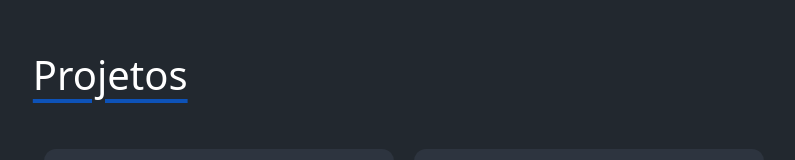
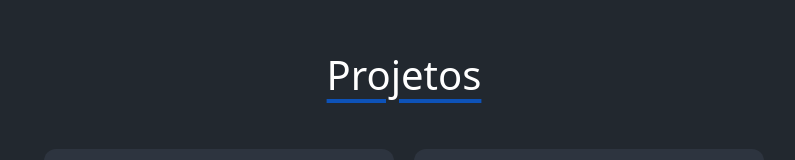
Before and after one commit to Leonardo-Selegar/Leonardo-Selegar.github.io, a React (Create React App) app: page / in a window 1280 px wide. Shown: the part 1625-1785 px from the top of the page, without its empty margins (236-1031 px from the left). Built offline with nearby package versions, Linux system fonts and the light colour scheme; grey boxes are pictures that could not be loaded.

Commit message:
Feat: mudança do css da pag de projeto

```diff
--- a/src/pages/Projetos.jsx
+++ b/src/pages/Projetos.jsx
@@ -21,7 +21,7 @@ function Projetos() {
 
   return (
     <div className="pag-3" id="pag3">
-      <h1 className="titulo-carrousel">Projetos</h1>
+      <h1 className="titulo-pag3">Projetos</h1>
           <div className="container-projects">
             {
               arrayImgs.map((img, index) => (
--- a/src/styles/projetos.css
+++ b/src/styles/projetos.css
@@ -5,17 +5,17 @@
 }
 
 .pag-3 {
-  width: 100%;
-  min-height: 100vh;
+  height: 100vh;
+  width: 100vw;
+  background-color: #22282F;
+  overflow-x: hidden;
   display: flex;
   flex-direction: column;
   justify-content: center;
-  background-color: #22282F;
 }
 
-.titulo-carrousel {
-  text-align:start;
-  margin-left: 21%;
+.titulo-pag3 {
+  text-align: center;
   margin-bottom: 5vh;
   color: white;
   text-decoration: underline;
```
